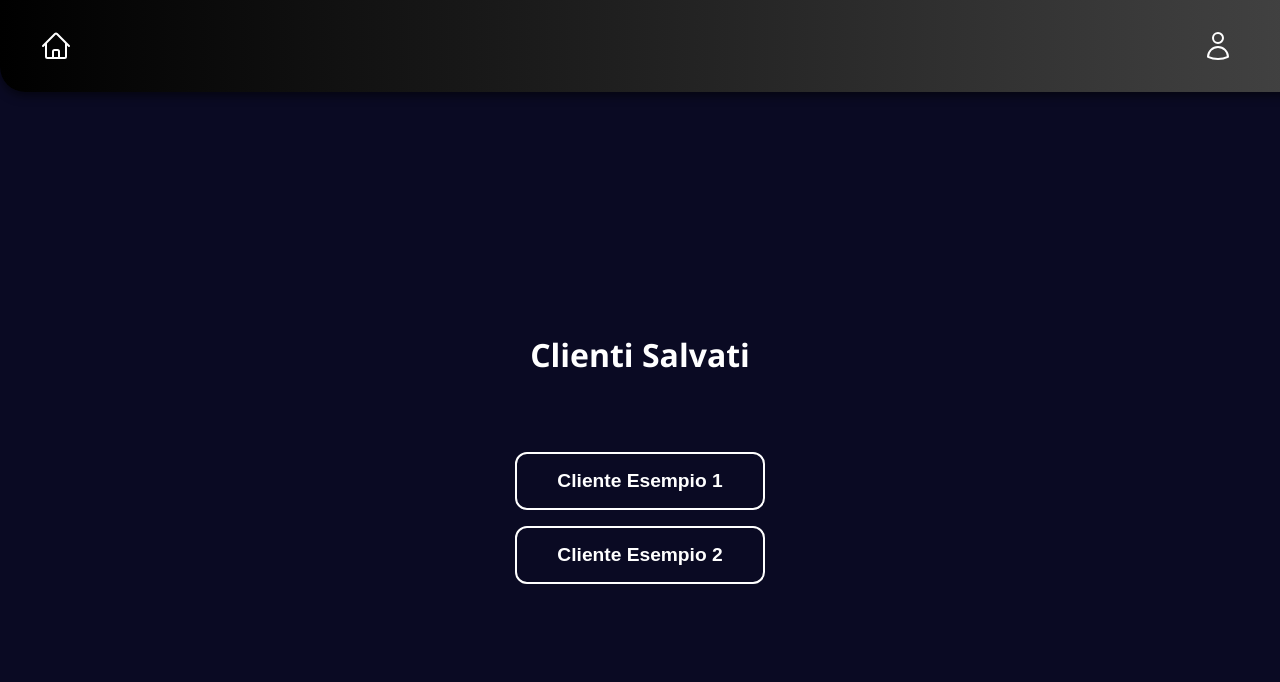
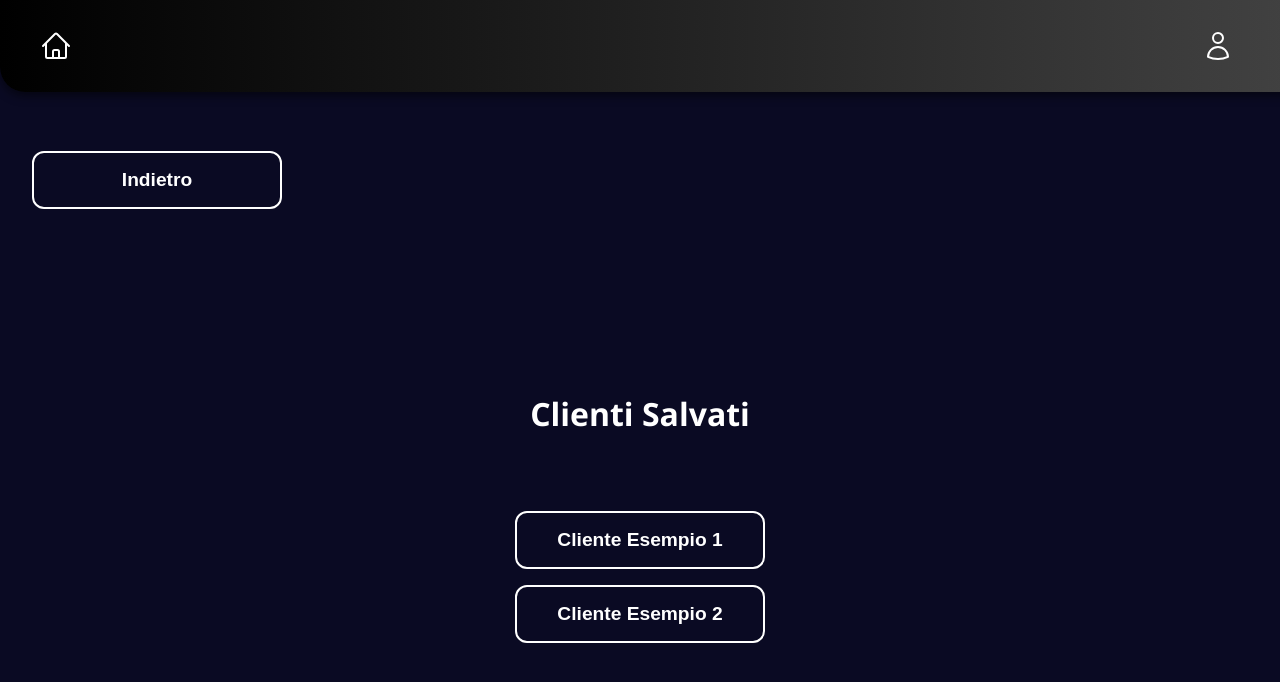
Before and after one commit to MariSeest/assesmenttools, a React (Create React App) app: page /view-clients in a window 1280 px wide. Shown: the top 682 px of the page. Built offline with nearby package versions, Linux system fonts and the light colour scheme; what pdfmake would draw is missing.

Commit message:
commit toolbar and button adjustments

```diff
--- a/src/pages/ViewClients.jsx
+++ b/src/pages/ViewClients.jsx
@@ -2,6 +2,7 @@ import React from "react";
 import { useNavigate } from "react-router-dom";
 import "../styles/Home.css";
 import "../styles/Toolbar.css";
+import "../styles/GoBackButton.css"; // ✅ importa il CSS giusto
 import Toolbar from "./Toolbar";
 
 export default function ViewClients() {
@@ -20,7 +21,8 @@ export default function ViewClients() {
         <div className="app-container">
             <Toolbar />
 
-            <div style={{ alignSelf: "flex-start", margin: "1rem 2rem" }}>
+            {/* Bottone Indietro spostato di 4cm */}
+            <div className="go-back-container">
                 <button className="main-button" onClick={handleGoBack}>
                     Indietro
                 </button>
--- /dev/null
+++ b/src/styles/GoBackButton.css
@@ -0,0 +1,5 @@
+.go-back-container {
+    margin-top: 4cm;       /* distanza verticale dalla toolbar */
+    margin-left: 2rem;     /* margine a sinistra */
+    align-self: flex-start;
+}
```
Also changed, not shown: src/pages/QuestionPage.jsx (+7 -8 lines), src/styles/ViewClients.css (deleted).
